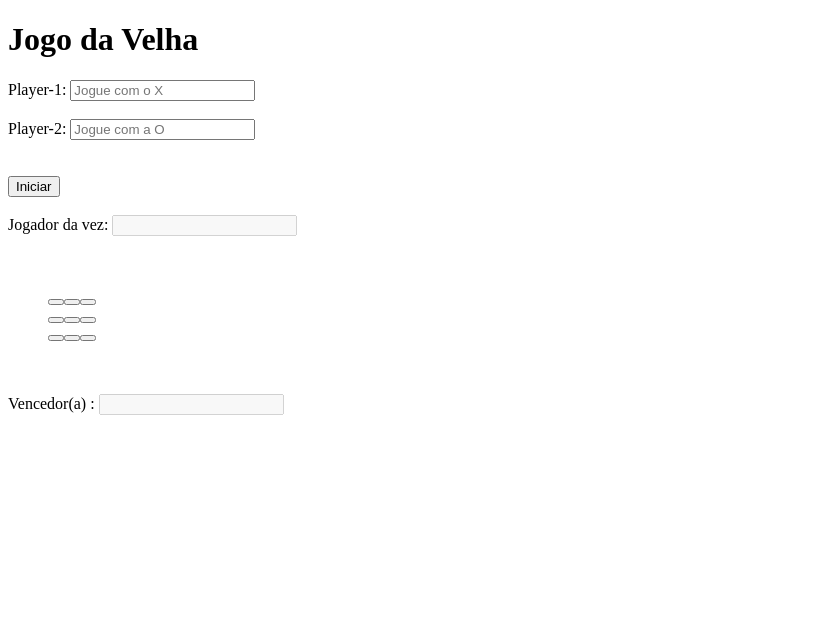
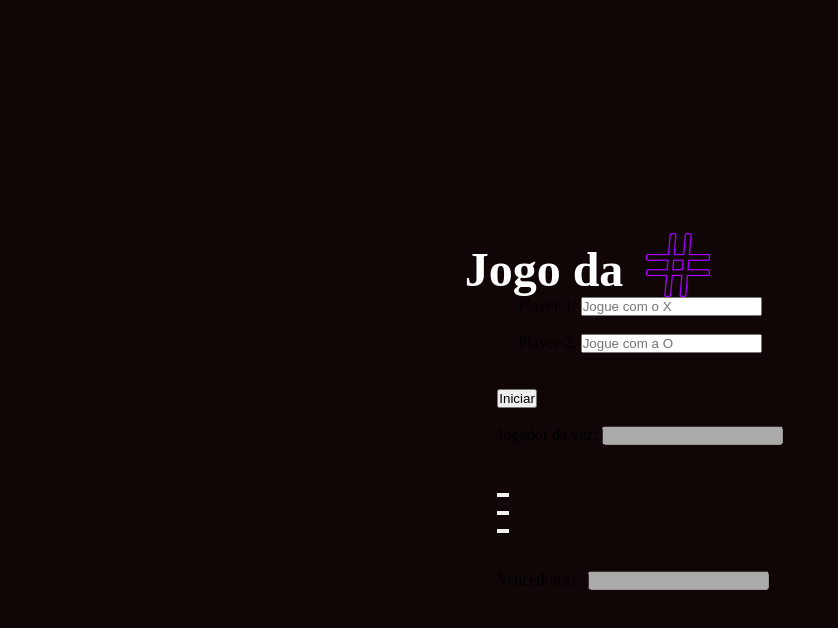
Before and after one commit to LuizSilva28/tic-tac-toe, a plain HTML site: page index.html in a window 1280 px wide. Shown: the whole page, without its empty margins (0-838 px from the left). Drawn offline with Linux system fonts and the light colour scheme.

Commit message:
adicao de estilos section intro

```diff
--- a/index.html
+++ b/index.html
@@ -6,13 +6,19 @@
 
     <link rel="stylesheet" href="./style.css">
 
-
     <title>Jogo da Velha</title>
 </head>
 <body>
+    <section id="intro">
+        <h1 id="titulo">Jogo da </h1>
+        <div id="espacoDeMovimento">
+            <div id="hashtagIcon">
 
-    <h1>Jogo da Velha</h1>
-    <section>
+            </div>
+        </div>
+    </section>
+
+    <section id="teste">
         <label for="player1">Player-1:</label>
         <input type="text" id="player1" name="player1" placeholder="Jogue com o X">
 
--- a/style.css
+++ b/style.css
@@ -0,0 +1,51 @@
+*{
+    box-sizing: border-box;
+    margin: 0;
+    padding: 0;
+}
+
+body{
+    display: flex;
+    flex-direction: column;
+    align-items: center;
+    justify-content: center;
+    min-height: 100vh;
+    background-color: rgb(17, 6, 6);
+}
+#intro{
+    display: flex;
+    align-items: end;
+}
+
+#titulo{
+    font-size: 3em;
+    color: rgb(255, 255, 255);
+    text-align: center;
+    margin-top: 2rem;
+}
+#espacoDeMovimento{
+    width: 12rem;
+    height: 4rem;
+}
+
+#hashtagIcon{
+    position: relative;
+    display: flex;
+    background-image: url("./public/hashtagIcon.png");
+    background-size: contain;
+    margin-left: 1rem;
+    width: 6rem;
+    height: 4rem;
+    background-repeat: no-repeat;
+    animation: mymove 4s infinite;
+    animation-direction: alternate;
+
+
+}
+
+@keyframes mymove {
+    0%   { left: 0px;}
+    50%  { left: 2rem; }
+    100% { left: 0px;}
+}
+}
```
Also changed, not shown: public/hashtagIcon.png (added).
